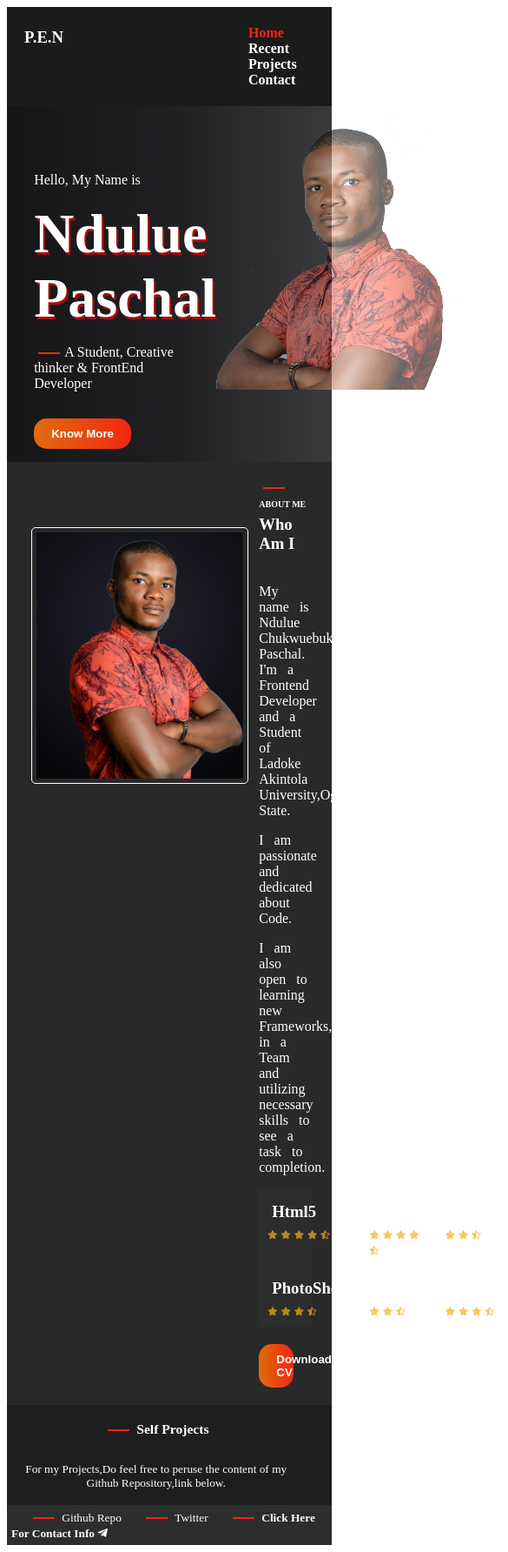
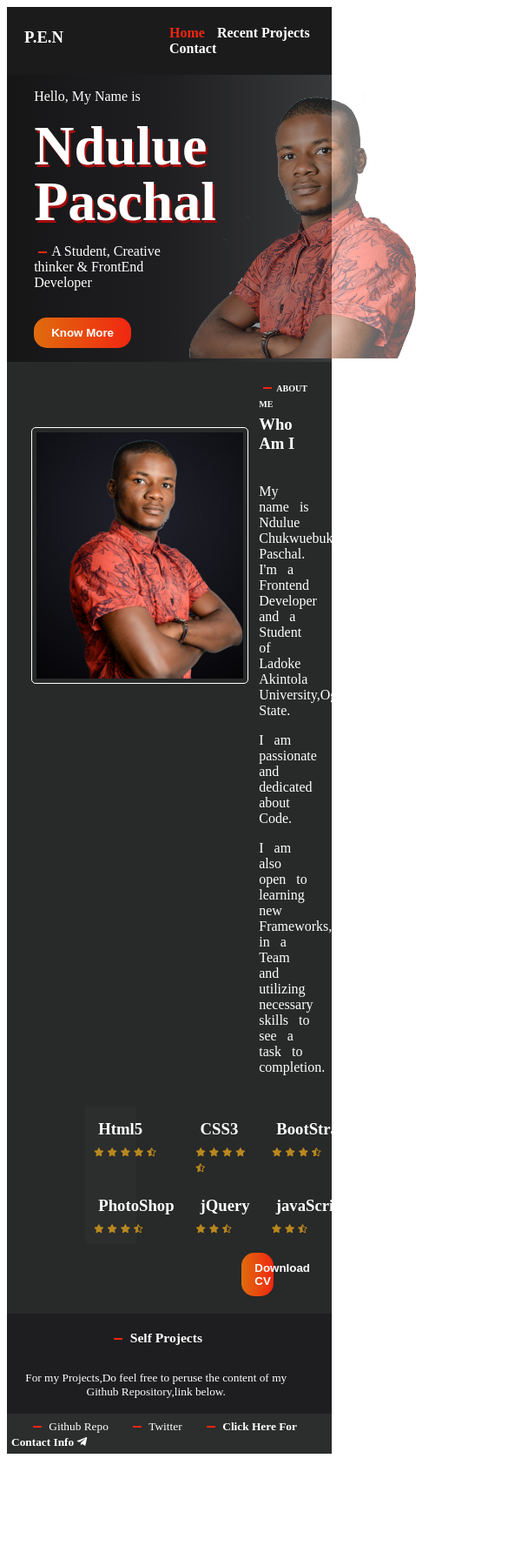
Before and after one commit to Haybuka/portfolioWebsite, a plain HTML site: page index.html in a window 390 px wide. Shown: the top 1784 px of the page at 87% size, 585 px wide, since content can reach past the window. After the commit the page ends 1679 px from the top, so only its background shows below. Drawn offline with Linux system fonts and the light colour scheme.

Commit message:
Handled 3 BreakPoints...Down to 660

```diff
--- a/index.html
+++ b/index.html
@@ -15,9 +15,9 @@
             <header>
                 <h3><a href="https://paschal.now.sh/">P.E.N</a></h3>
             </header>
-            <!-- <div class="toggler">
+            <div class="toggler">
 
-            </div> -->
+            </div>
             <ul>
                 <li><a href="https://paschal.now.sh/" class="active">Home</a></li>
                 <li><a href="http:/grid-plant-display.haybuka.now.sh" target="_blank">Recent Projects</a></li>
@@ -51,7 +51,8 @@
                     </p>
                     <p> I am passionate and dedicated about Code.
                     </p>
-                    <p>I am also open to learning new Frameworks,Working in a Team and utilizing necessary skills to see
+                    <p class="hide">I am also open to learning new Frameworks,Working in a Team and utilizing necessary
+                        skills to see
                         a task to completion.</p>
                 </aside>
                 <aside class="skills">
--- a/main.css
+++ b/main.css
@@ -22,6 +22,10 @@ body {
     grid-row: 1/2;
     padding: 5px;
     background-color: #1b1b1c;
+}
+
+#wrapper nav .toggler {
+    display: none;
 }
 
 #wrapper nav header {
@@ -107,22 +111,12 @@ button.btnKnow {
     cursor: pointer;
 }
 
-.active {
-    color: #f12711;
-}
-
 button.btnKnow a {
     color: white;
     text-decoration: none;
 }
 
-span {
-    display: inline-block;
-    margin: 3px 5px;
-    width: 25px;
-    height: 2px;
-    background-color: #f12711;
-}
+
 
 section {
     grid-column: 1/13;
@@ -334,10 +328,6 @@ footer#services .services a {
     transition: 5s;
 }
 
-.open {
-    height: auto;
-    transition: all 10s;
-}
 
 .contact #contleft {
     grid-column: 2/6;
@@ -391,27 +381,9 @@ footer#services .services a {
     margin-bottom: 0.3em;
 }
 
-@keyframes drive {
-    0% {
-        transform: translate(0);
-        color: white;
-        font-size: 20px;
-    }
-
-    50% {
-        transform: translate(400px, -400px);
-        font-size: 15px;
-        color: red;
-        opacity: 0.3;
-    }
-
-
-    100% {
-        transform: translate(400px, -400px);
-        font-size: 15px;
-        color: red;
-        opacity: 0;
-    }
+.open {
+    height: auto;
+    transition: all 10s;
 }
 
 .car {
@@ -423,3 +395,153 @@ footer#services .services a {
     animation-delay: 0.5s;
     animation-timing-function: cubic-bezier(.27, .65, .66, .48);
 }
+
+.active {
+    color: #f12711;
+}
+
+span {
+    display: inline-block;
+    margin: 3px 5px;
+    width: 25px;
+    height: 2px;
+    background-color: #f12711;
+}
+
+@keyframes drive {
+    0% {
+        transform: translate(0);
+        color: white;
+        font-size: 20px;
+    }
+
+    50% {
+        transform: translate(400px, -400px);
+        font-size: 15px;
+        color: #f12711;
+        opacity: 0.7;
+    }
+
+
+    100% {
+        transform: translate(400px, -400px);
+        color: transparent;
+    }
+}
+
+/* Responsive Layout */
+@media screen and (max-width:1020px) {
+    #wrapper nav ul {
+        grid-column: 9/13;
+        margin-right: 20px;
+    }
+}
+
+@media screen and (max-width:910px) {
+
+    main #left {
+        grid-column: 2/8;
+        margin-top: 0;
+    }
+
+    main #left h1 {
+        line-height: 1em;
+    }
+}
+
+@media screen and (max-width:850px) {
+
+
+    section article#secondArt .html {
+        grid-column: 1/3;
+        grid-row: 1/2;
+        margin: 10px;
+    }
+
+    section article#secondArt .css {
+        grid-column: 3/7;
+        grid-row: 1/2;
+        margin: 10px;
+    }
+
+    section article#secondArt .bootStrap {
+        grid-column: 7/11;
+        grid-row: 1/2;
+        margin: 10px;
+    }
+
+    section article#secondArt .jScript {
+        grid-column: 6/12;
+        grid-row: 2/3;
+        margin: 10px;
+    }
+
+    section article#secondArt .msSuite {
+        /* grid-column: 6/9;
+        grid-row: 2/3;
+        margin: 10px; */
+        display: none;
+    }
+
+    #wrapper nav ul {
+        grid-column: 8/13;
+        margin-right: 5%;
+    }
+
+    section article#secondArt .btnDownload {
+        grid-column: 1/6;
+        padding: 10px 15px;
+    }
+
+    main #left p {
+        font-size: 1em;
+    }
+
+    span {
+        width: 10px;
+    }
+}
+
+@media screen and (max-width:720px) {
+
+    main #left {
+        grid-column: 2/7;
+        /* margin-top: 60px; */
+    }
+
+    main #right {
+        grid-column: 7/12;
+    }
+
+    section article#secondArt .skills {
+        position: relative;
+        left: -200px;
+        top: 20px;
+        margin-bottom: 10px;
+    }
+
+    section article#secondArt .btnDownload {
+        grid-column: 1/7;
+        padding: 10px 15px;
+    }
+}
+
+@media screen and (max-width:660px) {
+
+    #wrapper nav ul {
+        grid-column: 7/13;
+        margin-right: 5%;
+    }
+
+    section article#secondArt .btnDownload {
+        grid-column: 1/8;
+        padding: 10px 15px;
+        position: relative;
+        left: -20px;
+    }
+
+    /* #secondArt .personality p.hide {
+        display: none;
+    } */
+
+}
```
